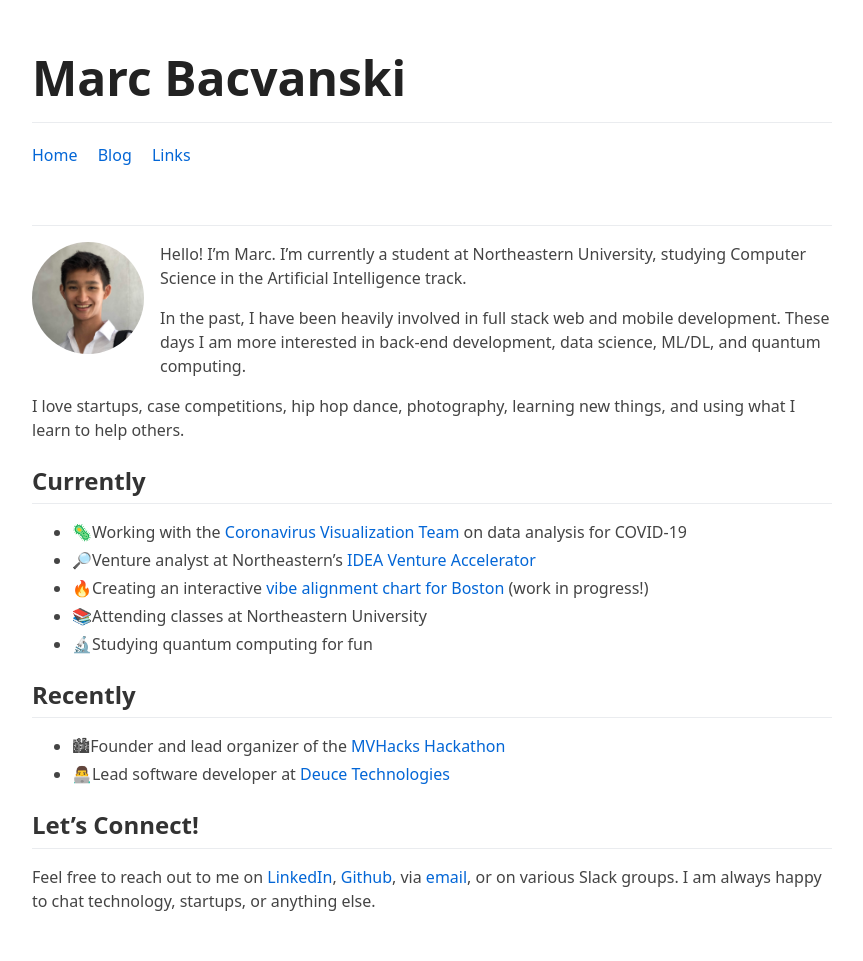
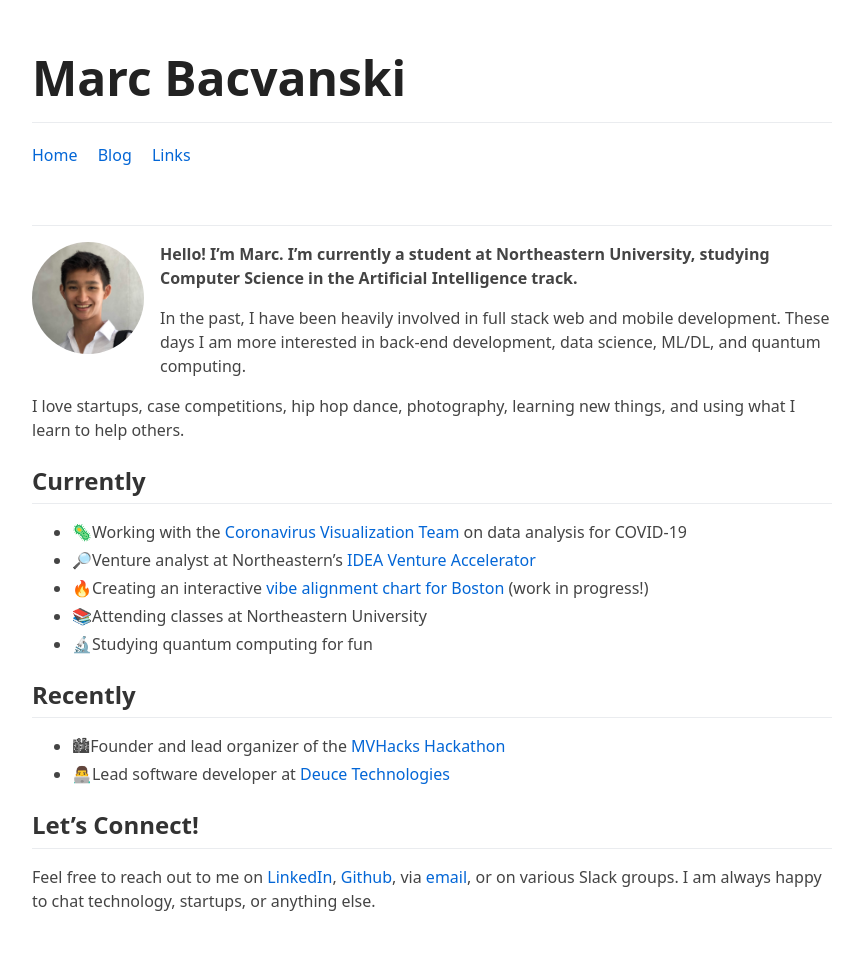
Before and after one commit to mbacvanski/mbacvanski.github.io, a Jekyll site: the page built from index.md, in a window 1280 px wide. Shown: the whole page, without its empty margins (208-1071 px from the left). Built offline with Jekyll 4.4.1, drawn with Linux system fonts in a browser that asks for light colours.

Commit message:
Change wording

```diff
--- a/index.md
+++ b/index.md
@@ -2,7 +2,7 @@
 ---
 <img id="portrait" src="assets/me.jpg" alt="profile picture">
 
-Hello! I'm Marc. I'm currently a student at Northeastern University, studying Computer Science in the Artificial Intelligence track.
+**Hello! I'm Marc. I'm currently a student at Northeastern University, studying Computer Science in the Artificial Intelligence track.**
 
 In the past, I have been heavily involved in full stack web and mobile development. These days I am more interested in back-end development, data science, ML/DL, and quantum computing.
 
```
Also changed, not shown: _posts/2020-04-15-cy2550.md (+1 -1 lines).
